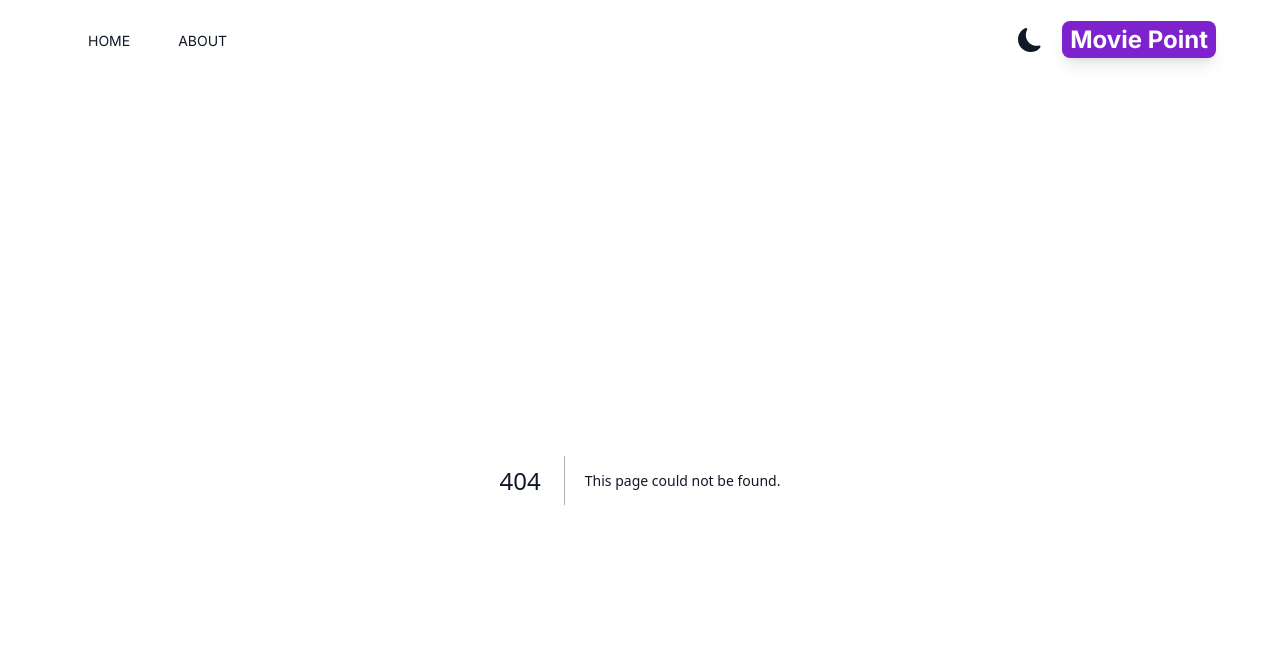
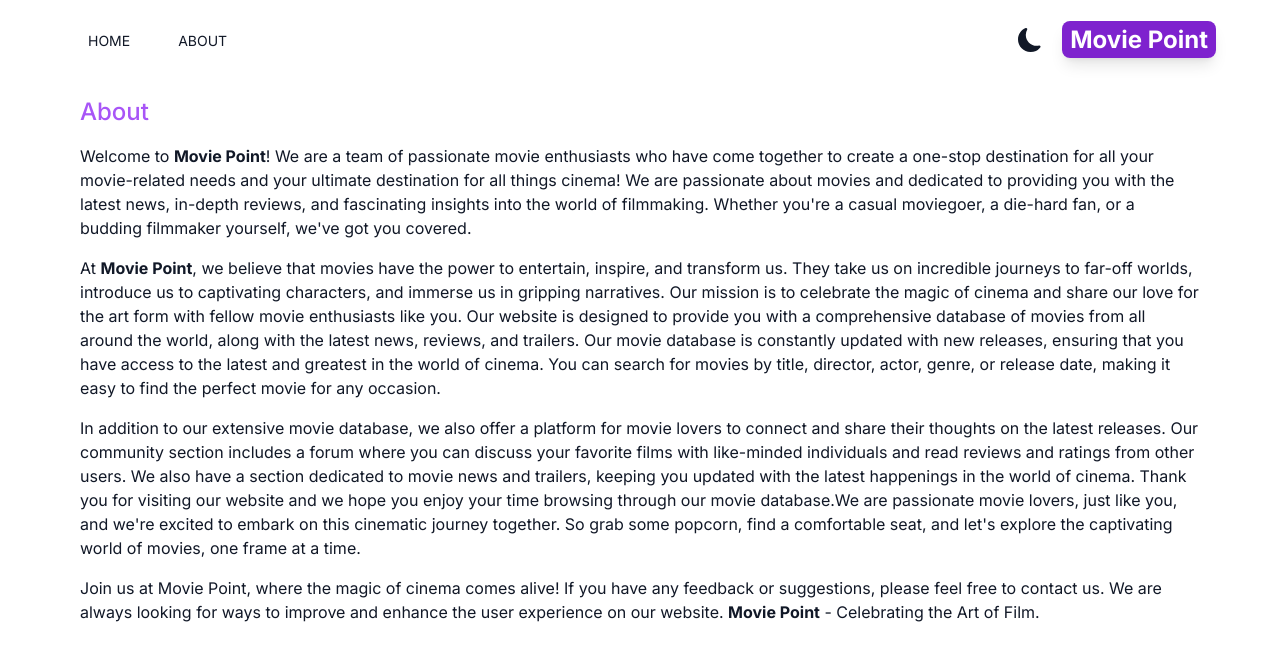
Before and after one commit to fuadcoder/movie-point, a Next.js app: page /about in a window 1280 px wide. Before the commit this address had no page. Shown: the top 660 px of the page. Built offline with nearby package versions, Linux system fonts and the light colour scheme.

Commit message:
create the about page

```diff
--- /dev/null
+++ b/src/app/about/page.js
@@ -0,0 +1,53 @@
+export default function About() {
+  return (
+    <div className="max-w-6xl mx-auto space-y-4 p-4">
+      <h1 className="text-2xl font-medium text-purple-500">About</h1>
+      <p>
+        Welcome to <b>Movie Point</b>! We are a team of passionate movie
+        enthusiasts who have come together to create a one-stop destination for
+        all your movie-related needs and your ultimate destination for all
+        things cinema! We are passionate about movies and dedicated to providing
+        you with the latest news, in-depth reviews, and fascinating insights
+        into the world of filmmaking. Whether you're a casual moviegoer, a
+        die-hard fan, or a budding filmmaker yourself, we've got you covered.
+      </p>
+
+      <p>
+        At <b>Movie Point</b>, we believe that movies have the power to
+        entertain, inspire, and transform us. They take us on incredible
+        journeys to far-off worlds, introduce us to captivating characters, and
+        immerse us in gripping narratives. Our mission is to celebrate the magic
+        of cinema and share our love for the art form with fellow movie
+        enthusiasts like you. Our website is designed to provide you with a
+        comprehensive database of movies from all around the world, along with
+        the latest news, reviews, and trailers. Our movie database is constantly
+        updated with new releases, ensuring that you have access to the latest
+        and greatest in the world of cinema. You can search for movies by title,
+        director, actor, genre, or release date, making it easy to find the
+        perfect movie for any occasion.
+      </p>
+
+      <p>
+        In addition to our extensive movie database, we also offer a platform
+        for movie lovers to connect and share their thoughts on the latest
+        releases. Our community section includes a forum where you can discuss
+        your favorite films with like-minded individuals and read reviews and
+        ratings from other users. We also have a section dedicated to movie news
+        and trailers, keeping you updated with the latest happenings in the
+        world of cinema. Thank you for visiting our website and we hope you
+        enjoy your time browsing through our movie database.We are passionate
+        movie lovers, just like you, and we're excited to embark on this
+        cinematic journey together. So grab some popcorn, find a comfortable
+        seat, and let's explore the captivating world of movies, one frame at a
+        time.
+      </p>
+
+      <p>
+        Join us at Movie Point, where the magic of cinema comes alive! If you
+        have any feedback or suggestions, please feel free to contact us. We are
+        always looking for ways to improve and enhance the user experience on
+        our website. <b>Movie Point</b> - Celebrating the Art of Film.
+      </p>
+    </div>
+  );
+}
```
